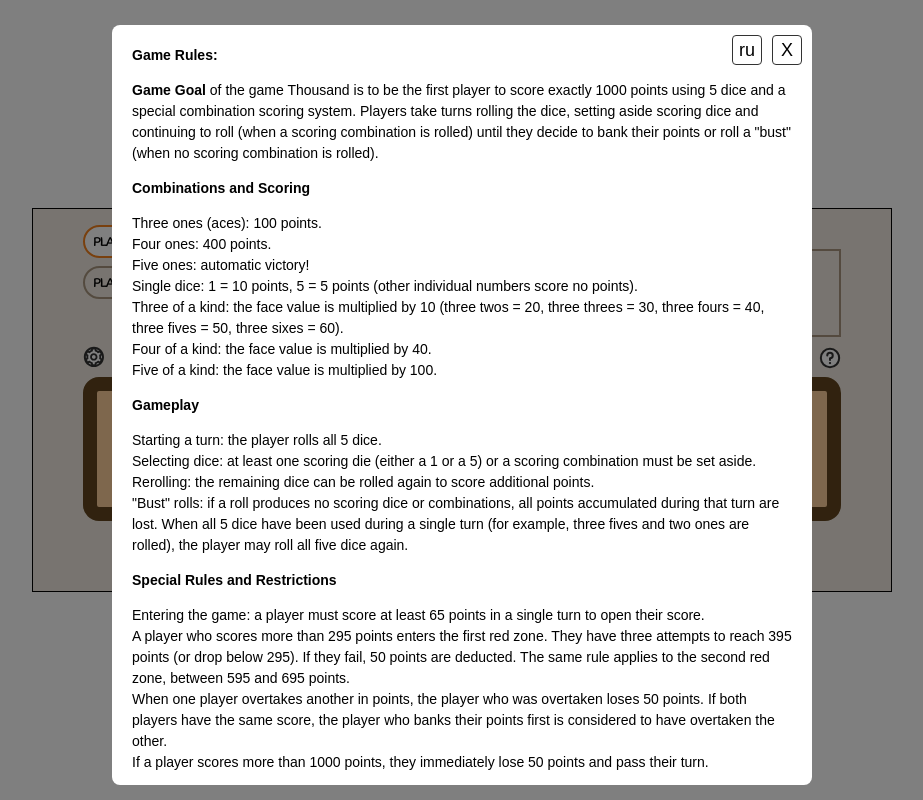
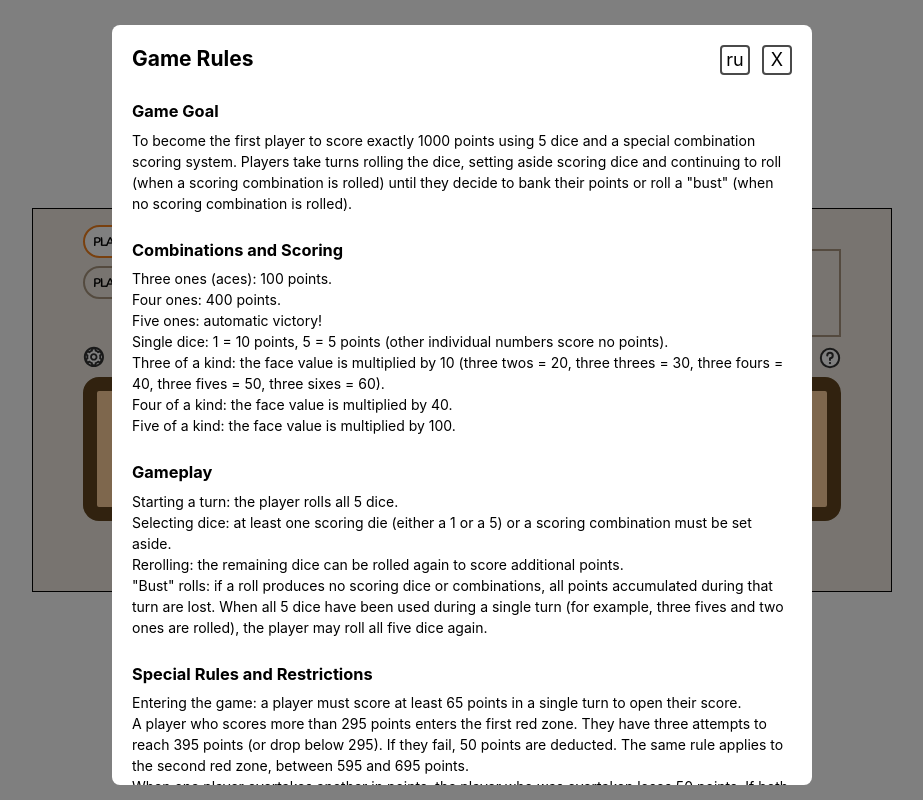
Before and after one commit to Neehor/Thousand, a React (Vite) app: page / in a window 1280 px wide. Both pictures are taken after a click on the button 1007 px from the left and 360 px from the top of the page. Shown: the whole page, without its empty margins (178-1101 px from the left). Built offline with nearby package versions, Linux system fonts and the light colour scheme.

Commit message:
fix: modal html structure, buttons, text,titles styles

```diff
--- a/src/components/ThousandGame/components/RulesModal/RulesModal.tsx
+++ b/src/components/ThousandGame/components/RulesModal/RulesModal.tsx
@@ -3,12 +3,13 @@ import styles from "./RulesModal.module.css"
 import {Modal} from "./components/Modal";
 import {rules} from "./rules.ts";
 
-type Language = "en" | "ru";
+type LanguageType = "en" | "ru";
 
 export function RulesModal() {
     const [modal, setModal] = useState(false);
-    const [languageRules, setLanguageRules] = useState<Language>("en");
+    const [languageRules, setLanguageRules] = useState<LanguageType>("en");
 
+    /* todo: apply dangerouslySetInnerHTML to notice hierarchy */
 
     return (
         <>
@@ -38,12 +39,17 @@ export function RulesModal() {
                 changeLanguage={() => setLanguageRules((prevState) => prevState === "en" ? "ru" : "en")}
                 languageRules={languageRules}
             >
-                <p><b>{rules[languageRules].goal.head}</b>{rules[languageRules].goal.text}</p>
-                <p><b>{rules[languageRules].combiScore.head}</b></p>
-                <p>{rules[languageRules].combiScore.text}</p>
-                <p><b>{rules[languageRules].gamePlay.head}</b></p>
+                <h3>{rules[languageRules].goal.head}</h3>
+                <p> {rules[languageRules].goal.text}</p>
+
+                <h3>{rules[languageRules].comboScore.head}</h3>
+                <p dangerouslySetInnerHTML={{ __html: rules[languageRules].comboScore.text }}>
+                </p>
+
+                <h3>{rules[languageRules].gamePlay.head}</h3>
                 <p>{rules[languageRules].gamePlay.text}</p>
-                <p><b>{rules[languageRules].restrictions.head}</b></p>
+
+                <h3>{rules[languageRules].restrictions.head}</h3>
                 <p>{rules[languageRules].restrictions.text}</p>
             </Modal>
         </>
--- a/src/components/ThousandGame/components/RulesModal/components/Modal/Modal.module.css
+++ b/src/components/ThousandGame/components/RulesModal/components/Modal/Modal.module.css
@@ -9,42 +9,45 @@
 }
 
 .modalContent {
-    position: relative;
     width: 700px;
     max-width: 90%;
     max-height: 95vh;
     overflow-y: auto;
     margin-top: 10px;
-    background: white;
+    background: var(--field-bg-color);
     border-radius: 8px;
     padding: 20px;
     white-space: pre-line;
-    font-family: Arial, sans-serif;
+    font-family: Inter, sans-serif;
+}
+
+.header {
+    display: flex;
+    justify-content: space-between;
+    align-items: baseline;
+    gap: 12px;
+}
+
+.header h2 {
+    margin: 0;
+    flex: 1;
+    line-height: 1;
 }
 
 .modalContent button{
-    position: absolute;
-    top: 10px;
     width: 30px;
     height: 30px;
     display: flex;
     justify-content: center;
     align-items: center;
     cursor: pointer;
-    border: 1px solid #333;
+    border: 2px solid var(--border-system-button);
     border-radius: 4px;
     background: transparent;
     font-size: 18px;
 }
 
-.closeButton {
-    right: 10px;
+.modalContent button:hover {
+    background: var(--border-system-button);
+    color: var(--button-text-color);
 }
-
-.changeLanguage {
-    right: 50px;
-}
-
-.closeButton:hover {
-    background: #ddd;
-}
--- a/src/components/ThousandGame/components/RulesModal/components/Modal/Modal.tsx
+++ b/src/components/ThousandGame/components/RulesModal/components/Modal/Modal.tsx
@@ -1,6 +1,7 @@
 import styles from "./Modal.module.css"
+import React from "react";
 
-type ModalProps = {
+type ModalPropsType = {
     isOpen: boolean;
     onClose: () => void;
     changeLanguage: () => void;
@@ -8,28 +9,31 @@ type ModalProps = {
     children: React.ReactNode;
 };
 
-export function Modal({isOpen, onClose, changeLanguage, languageRules, children}: ModalProps) {
+export function Modal(props: ModalPropsType) {
+    const {isOpen, onClose, changeLanguage, languageRules, children} = props;
+
     if (!isOpen) return null;
 
     return (
-        <div className={styles.modalOverlay} onClick={onClose}>
-            <div
-                className={styles.modalContent}
-                onClick={(e) => e.stopPropagation()}
+        <div className={styles.modalOverlay}
+             onClick={onClose}
+        >
+            <div className={styles.modalContent}
+                 onClick={(e) => e.stopPropagation()}
             >
-                <strong>{languageRules === "en" ? "Game Rules" : "Правила Игры"}:</strong>
-                <button
-                    className={styles.closeButton}
-                    onClick={onClose}
-                >
-                    X
-                </button>
-                <button
-                    className={styles.changeLanguage}
-                    onClick={changeLanguage}
-                >
-                    {languageRules === "en" ? "ru" : "en"}
-                </button>
+                <header className={styles.header}>
+                    <h2>{languageRules === "en" ? "Game Rules" : "Правила Игры"}</h2>
+                    <button className={styles.changeLanguage}
+                            onClick={changeLanguage}
+                    >
+                        {languageRules === "en" ? "ru" : "en"}
+                    </button>
+                    <button className={styles.closeButton}
+                            onClick={onClose}
+                    >
+                        X
+                    </button>
+                </header>
                 {children}
             </div>
         </div>
--- a/src/components/ThousandGame/components/RulesModal/rules.ts
+++ b/src/components/ThousandGame/components/RulesModal/rules.ts
@@ -2,11 +2,11 @@ export const rules = {
     ru: {
         goal: {
             head: "Цель игры",
-            text: " в кости «Тысяча» — первым набрать ровно 1000 очков, используя 5 игральных кубиков и специальную систему подсчета комбинаций. Игроки бросают кубики по очереди, откладывают очки и продолжают бросок (при выпадении игровой комбинации), пока не решат сохранить очки или пока не выпадет «пустой» ход (при броске кубиков игровой комбинации не случилось)."
+            text: "Первым набрать ровно 1000 очков, используя 5 игральных кубиков и специальную систему подсчета комбинаций. Игроки бросают кубики по очереди, откладывают очки и продолжают бросок (при выпадении игровой комбинации), пока не решат сохранить очки или пока не выпадет «пустой» ход (при броске кубиков игровой комбинации не случилось)."
         },
-        combiScore: {
+        comboScore: {
             head: "Комбинации и очки",
-            text: "Три единицы (туза): 100 очков.\n" +
+            text:"<b>Три единицы:</b> 100 очков.\n" +
                 "Четыре единицы: 400 очков.\n" +
                 "Пять единиц автоматически победа!\n" +
                 "Одиночные кубики: 1 = 10 очков, 5 = 5 очков (остальные цифры по отдельности очков не приносят).\n" +
@@ -32,9 +32,9 @@ export const rules = {
     en: {
         goal: {
             head: "Game Goal",
-            text: " of the game Thousand is to be the first player to score exactly 1000 points using 5 dice and a special combination scoring system. Players take turns rolling the dice, setting aside scoring dice and continuing to roll (when a scoring combination is rolled) until they decide to bank their points or roll a \"bust\" (when no scoring combination is rolled)."
+            text: "To become the first player to score exactly 1000 points using 5 dice and a special combination scoring system. Players take turns rolling the dice, setting aside scoring dice and continuing to roll (when a scoring combination is rolled) until they decide to bank their points or roll a \"bust\" (when no scoring combination is rolled)."
         },
-        combiScore: {
+        comboScore: {
             head: "Combinations and Scoring",
             text: "Three ones (aces): 100 points.\n" +
                 "Four ones: 400 points.\n" +
--- a/src/index.css
+++ b/src/index.css
@@ -10,12 +10,14 @@
     --bg-game: #F1EAE1;
     --bg-gameBoard: #FED09C;
     --border-gameBoard: rgba(98, 69, 30, 1);
+    --border-system-button: #4A4A4A;
     --inactive-game-color: rgba(98, 69, 30, 0.5);
     --button-border-color: #FFAA00;
     --button-bg-color: #8C2219;
     --shadow-color: #000000;
     --button-text-color: #FFFFFF;
     --modal-background: rgba(0, 0, 0, 0.5);
+    --field-bg-color: white;
     -webkit-font-smoothing: antialiased;
     -moz-osx-font-smoothing: grayscale;
 }
@@ -35,3 +37,11 @@ body {
     justify-content: center;
     align-items: center;
 }
+
+h3 {
+    margin: 24px 0 6px 0;
+}
+
+p {
+    margin: 0;
+}
```
Also changed, not shown: src/components/ThousandGame/components/RulesModal/RulesModal.module.css (line endings or trailing spaces).
